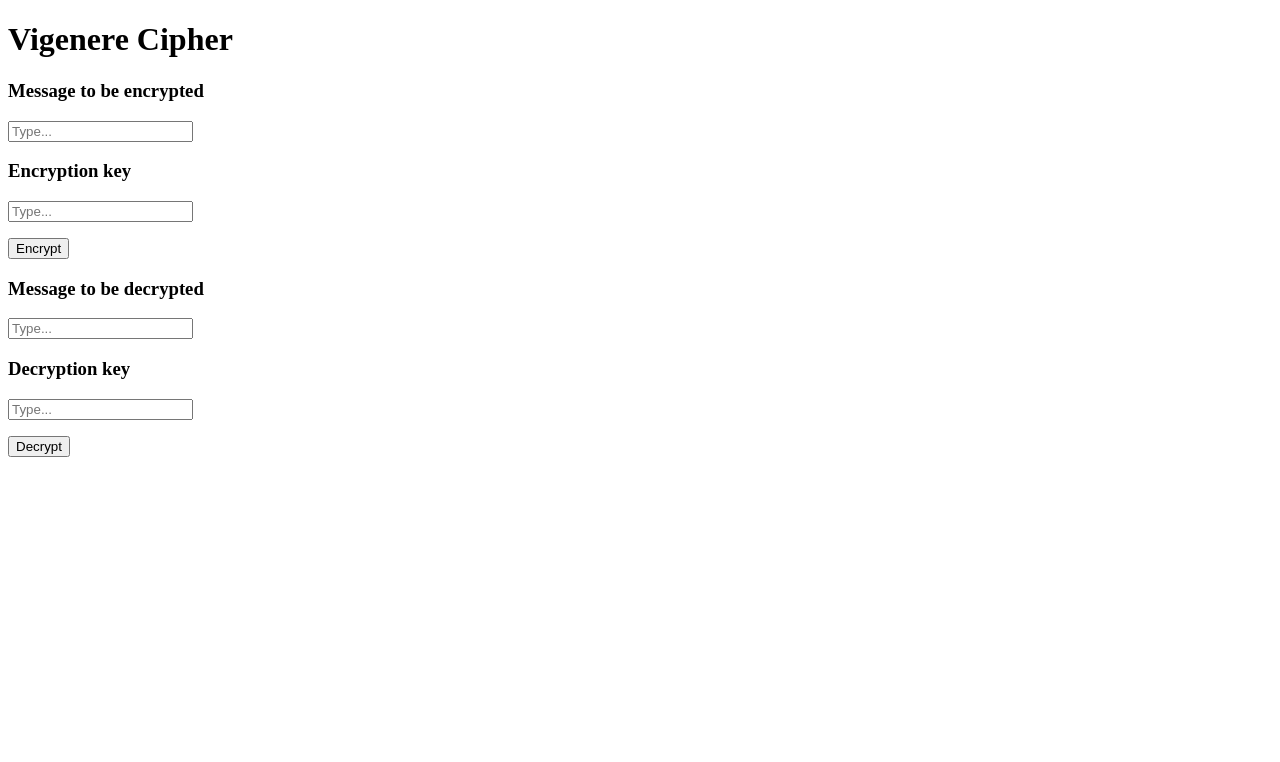
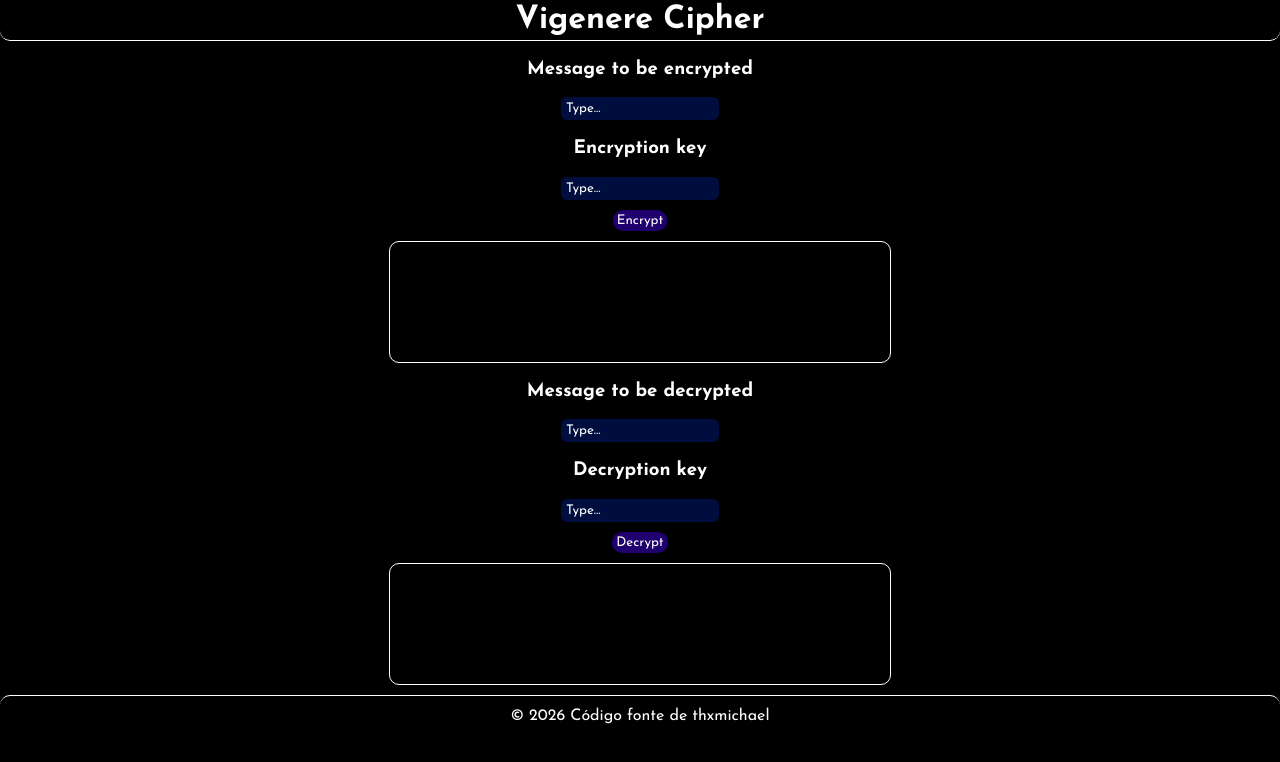
Before and after one commit to thxmichael/vigenereCipher-thxmichael, a plain HTML site: page index.html in a window 1280 px wide. Drawn offline with Linux system fonts and the light colour scheme; a web font is replaced by a local one.

Commit message:
Add styles

```diff
--- a/index.html
+++ b/index.html
@@ -4,6 +4,7 @@
     <meta charset="UTF-8">
     <meta name="viewport" content="width=device-width, initial-scale=1.0">
     <title>Vigenere Cipher</title>
+    <link rel="stylesheet" href="styles.css">
 </head>
 <body>
     <header>
@@ -11,25 +12,23 @@
     </header>
     <main>
         <h3>Message to be encrypted</h3>
-        <input type="text" id="p" placeholder="Type...">
-        <br>
+        <input type="text" id="p" maxlength="87" placeholder="Type...">
         <h3>Encryption key</h3>
-        <input type="text" id="k" placeholder="Type...">
-        <p></p>
+        <input type="text" id="k" maxlength="87" placeholder="Type..."><br>
         <button id="encrypt">Encrypt</button>
-        <h3 id="encryptedText" class="results"></h3>
+        <h2 id="encryptedText"></h2>
         <h3>Message to be decrypted</h3>
-        <input type="text" id="c" placeholder="Type...">
-        <br>
+        <input type="text" id="c" maxlength="87" placeholder="Type...">
         <h3>Decryption key</h3>
-        <input type="text" id="k1" placeholder="Type...">
-        <p></p>
+        <input type="text" id="k1" maxlength="87" placeholder="Type..."><br>
         <button id="decrypt">Decrypt</button>
-        <h3 id="decryptedText" class="results"></h3>
+        <div><h2 id="decryptedText"></h2>
 
     </main>
 
-
+    <footer>
+        <p>&copy; 2026 Código fonte de thxmichael</p>
+    </footer>
     <script src="vigenere.js"></script>
 </body>
 </html>
--- /dev/null
+++ b/styles.css
@@ -0,0 +1,71 @@
+@import url("https://fonts.googleapis.com/css2?family=Google+Sans:ital,opsz,wght@0,17..18,400..700;1,17..18,400..700&family=Josefin+Sans:ital,wght@0,100..700;1,100..700&family=Nunito:ital,wght@0,200..1000;1,200..1000&family=Pixelify+Sans:wght@400..700&display=swap");
+
+* {
+  background-color: #000;
+  color: #fff;
+  font-family: "Josefin Sans", sans-serif;
+}
+
+body {
+  text-align: center;
+  margin: 0;
+  padding: 0;
+}
+
+header {
+  display: flex;
+  justify-content: center;
+  align-items: center;
+  height: 40px;
+  border-bottom: solid 1px #fff;
+  border-radius: 10px;
+}
+
+input {
+  padding: 5px;
+  background-color: #000e3f;
+  border-radius: 6px;
+  border: none;
+  outline: none;
+}
+
+input::placeholder {
+  color: #fff;
+}
+
+button {
+  margin-top: 10px;
+  padding: 4px;
+  background-color: #1f006e;
+  border: none;
+  border-radius: 10px;
+}
+
+button:active {
+  scale: 0.95;
+}
+
+h2 {
+  padding-top: 20px;
+  margin: 0 auto;
+  margin-top: 10px;
+  min-height: 26px;
+  height: 100px;
+  width: 500px;
+  word-wrap: break-word;
+  word-break: break-all;
+  overflow-wrap: break-word;
+  border: solid 1px #fff;
+  border-radius: 10px;
+}
+
+footer {
+    margin-top: 10px;
+  display: flex;
+  justify-content: center;
+  align-items: center;
+  height: 20px;
+  padding: 10px;
+  border-top: solid 1px #fff;
+  border-radius: 10px;
+}
```
